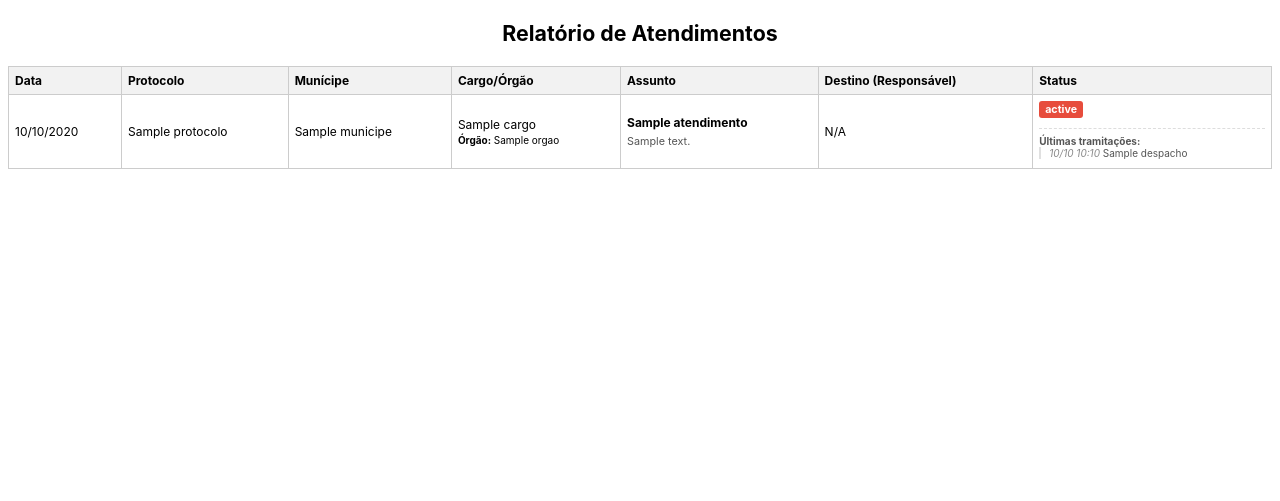
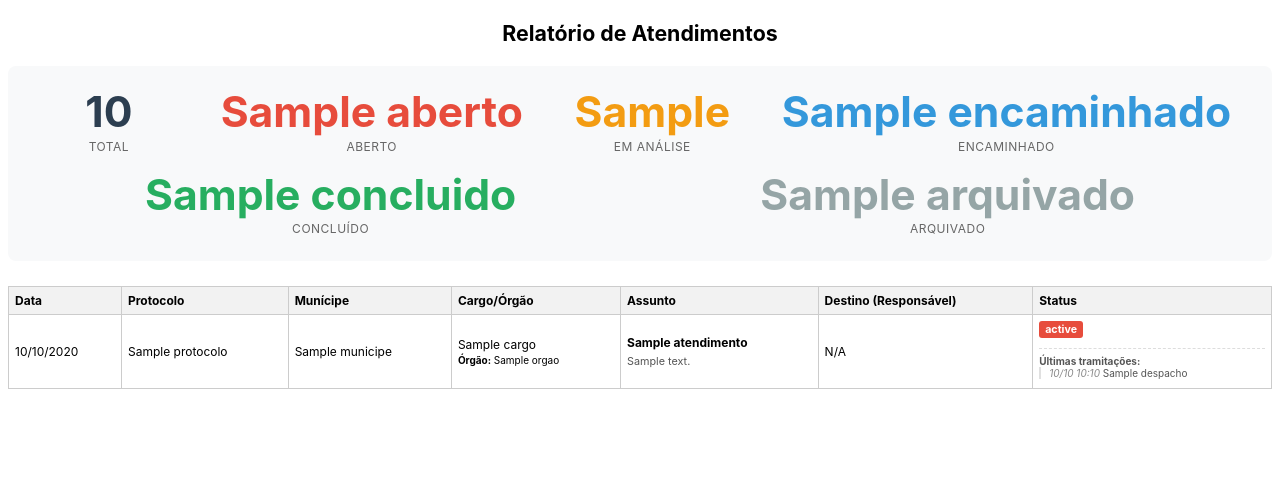
Before and after one commit to NilsonPMMC/siga-backend, a Django app: template atendimentos/templates/atendimentos/relatorio_atendimentos.html in a window 1280 px wide. Shown: the part 48-549 px from the top of the page. Run offline with Django 5.2, Linux system fonts and the light colour scheme; the template is opened without the code that fills it: most values are stand-ins (such as "Sample title", 1, 10 or a date in 2020).

Commit message:
feat: Adicionar filtro de membros e big numbers no relatÃ³rio de atendimentos
- Adicionar filtro de membros (responsÃ¡veis) nas views de relatÃ³rios
- Modificar UserListView para filtrar membros por conta quando admin
- Adicionar big numbers com contagem por status no template PDF
- Aplicar filtro de membros na geraÃ§Ã£o de PDF
- Adicionar MultiSelect no frontend para seleÃ§Ã£o de membros quando admin

Co-authored-by: Cursor <cursoragent@cursor.com>

```diff
--- a/atendimentos/templates/atendimentos/relatorio_atendimentos.html
+++ b/atendimentos/templates/atendimentos/relatorio_atendimentos.html
@@ -54,6 +54,38 @@
         }
         .footer { position: absolute; bottom: 0; margin-top: 20px; }
         .footer-logo { height: 20px; }
+        .big-numbers {
+            display: flex;
+            justify-content: space-around;
+            margin-bottom: 25px;
+            padding: 15px;
+            background-color: #f8f9fa;
+            border-radius: 8px;
+            flex-wrap: wrap;
+        }
+        .big-number-item {
+            text-align: center;
+            padding: 10px 15px;
+            min-width: 120px;
+        }
+        .big-number-value {
+            font-size: 32pt;
+            font-weight: bold;
+            line-height: 1;
+            margin-bottom: 5px;
+        }
+        .big-number-label {
+            font-size: 9pt;
+            color: #666;
+            text-transform: uppercase;
+            letter-spacing: 0.5px;
+        }
+        .big-number-total { color: #2c3e50; }
+        .big-number-aberto { color: #e74c3c; }
+        .big-number-em_analise { color: #f39c12; }
+        .big-number-encaminhado { color: #3498db; }
+        .big-number-concluido { color: #27ae60; }
+        .big-number-arquivado { color: #95a5a6; }
     </style>
 </head>
 <body>
@@ -71,6 +103,33 @@
     </div>
 
     <h1>Relatório de Atendimentos</h1>
+
+    <div class="big-numbers">
+        <div class="big-number-item">
+            <div class="big-number-value big-number-total">{{ big_numbers.total }}</div>
+            <div class="big-number-label">Total</div>
+        </div>
+        <div class="big-number-item">
+            <div class="big-number-value big-number-aberto">{{ big_numbers.aberto }}</div>
+            <div class="big-number-label">Aberto</div>
+        </div>
+        <div class="big-number-item">
+            <div class="big-number-value big-number-em_analise">{{ big_numbers.em_analise }}</div>
+            <div class="big-number-label">Em Análise</div>
+        </div>
+        <div class="big-number-item">
+            <div class="big-number-value big-number-encaminhado">{{ big_numbers.encaminhado }}</div>
+            <div class="big-number-label">Encaminhado</div>
+        </div>
+        <div class="big-number-item">
+            <div class="big-number-value big-number-concluido">{{ big_numbers.concluido }}</div>
+            <div class="big-number-label">Concluído</div>
+        </div>
+        <div class="big-number-item">
+            <div class="big-number-value big-number-arquivado">{{ big_numbers.arquivado }}</div>
+            <div class="big-number-label">Arquivado</div>
+        </div>
+    </div>
 
     <table>
         <thead>
```
Also changed, not shown: atendimentos/views.py (+72 -1 lines).
